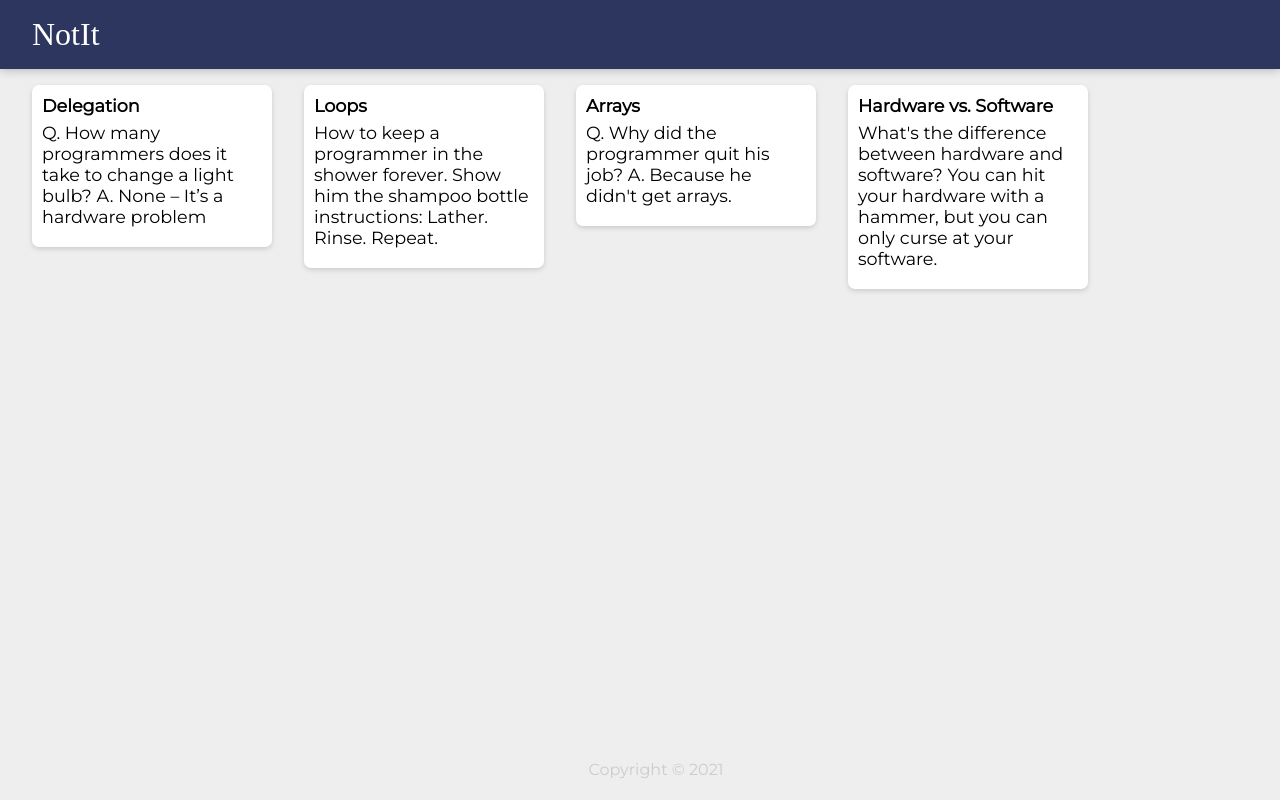
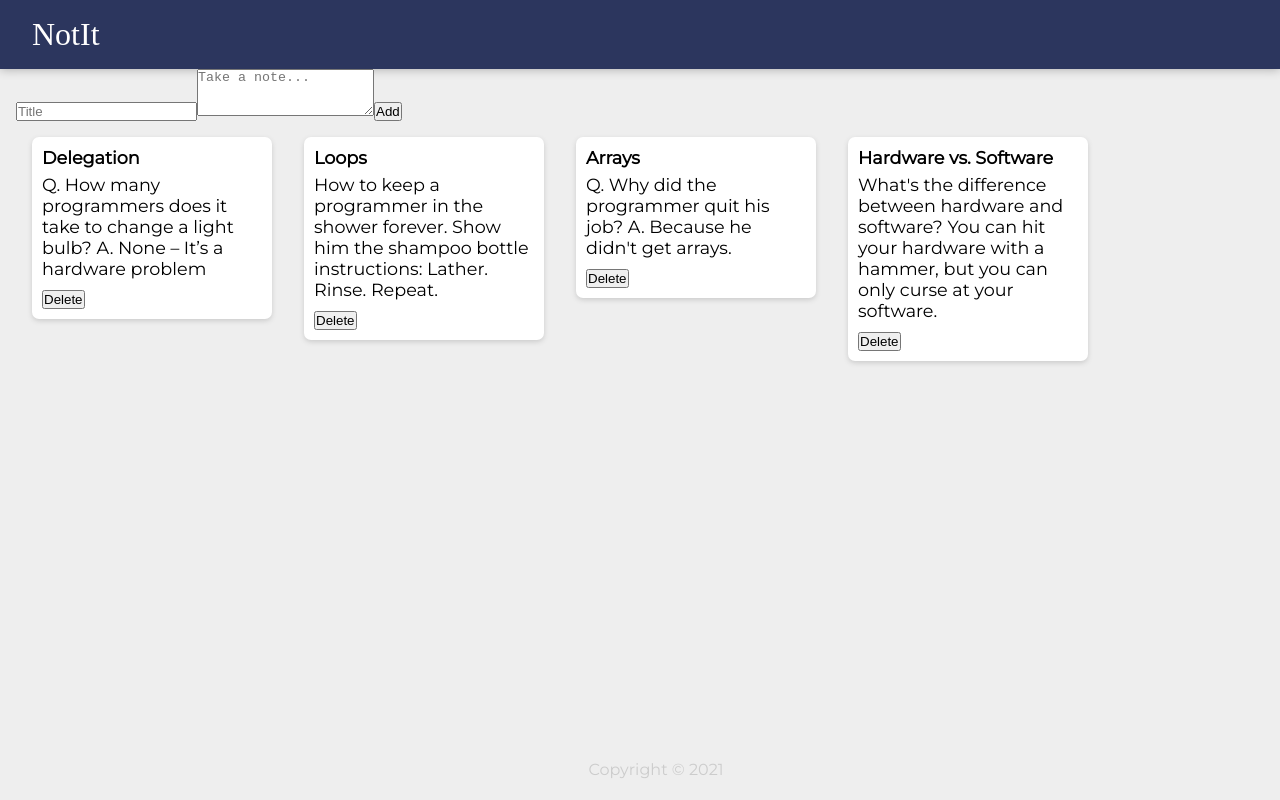
Before and after one commit to neethunsr/Keep, a React (Create React App) app: page / in a window 1280 px wide. Built offline with nearby package versions, Linux system fonts and the light colour scheme; a web font is replaced by a local one.

Commit message:
Add and Delete notes option

```diff
--- /dev/null
+++ b/src/components/AddNote.jsx
@@ -0,0 +1,15 @@
+import React from "react";
+
+function AddNote() {
+  return (
+    <div>
+      <form>
+        <input name="title" placeholder="Title" />
+        <textarea name="content" placeholder="Take a note..." rows="3" />
+        <button>Add</button>
+      </form>
+    </div>
+  );
+}
+
+export default AddNote;
--- a/src/components/App.jsx
+++ b/src/components/App.jsx
@@ -3,11 +3,12 @@
 import Footer from './Footer';
 import Notes from './Notes';
 import notes from '../notes';
+import AddNote from './AddNote';
 
 function App(){
     return <div>
         <Header />
-
+        <AddNote />
         {notes.map(note =>
             <Notes
                 key={note.key}
@@ -15,7 +16,6 @@
                 content={note.content}
             />
         )}
-
         <Footer />
     </div>
 }
--- a/src/components/Notes.jsx
+++ b/src/components/Notes.jsx
@@ -1,10 +1,13 @@
 import React from 'react';
 
 function Notes(props) {
-    return <div className="note">
+    return(
+    <div className="note">
         <h1>{props.title}</h1>
         <p>{props.content}</p>
+        <button>Delete</button>
     </div>
+    );
 }
 
 export default Notes;
```
